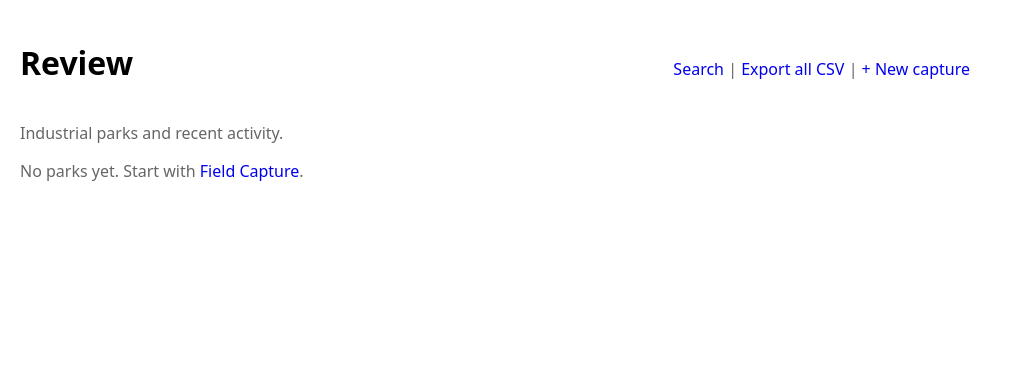
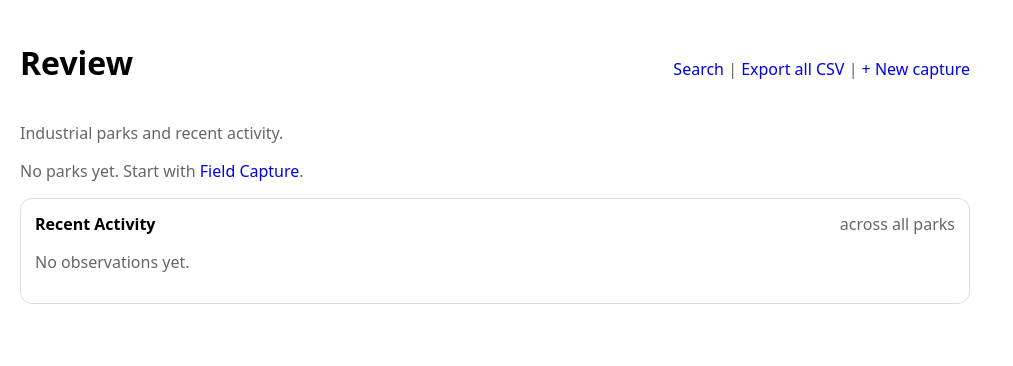
Before and after one commit to AengusMcGuinness/powertown-mvp, a FastAPI app: page /review in a window 1280 px wide. Shown: the top 366 px of the page, without its empty margins (0-1013 px from the left). Run offline with FastAPI, Linux system fonts and the light colour scheme; data that the repository does not hold is empty.

Commit message:
Add global activity feed to review home

```diff
--- a/backend/app/routes/ui.py
+++ b/backend/app/routes/ui.py
@@ -56,6 +56,66 @@ def review_home(request: Request, db: Session = Depends(get_db)):
             }
         )
 
+    # Global recent activity (last 15 observations across all parks)
+    recent_activity = []
+
+    recent_obs = (
+        db.query(models.Observation)
+        .order_by(models.Observation.created_at.desc())
+        .limit(15)
+        .all()
+    )
+
+    if recent_obs:
+        # Load buildings and parks for lookup
+        building_ids = [o.building_id for o in recent_obs]
+
+        buildings = (
+            db.query(models.Building)
+            .filter(models.Building.id.in_(building_ids))
+            .all()
+        )
+        buildings_by_id = {b.id: b for b in buildings}
+
+        park_ids = [b.industrial_park_id for b in buildings]
+        parks = (
+            db.query(models.IndustrialPark)
+            .filter(models.IndustrialPark.id.in_(park_ids))
+            .all()
+        )
+        parks_by_id = {p.id: p for p in parks}
+
+        # Media counts per observation (optional but very useful)
+        obs_ids = [o.id for o in recent_obs]
+        media_counts = {}
+        photo_counts = {}
+
+        media = (
+            db.query(models.MediaAsset.observation_id, models.MediaAsset.media_type)
+            .filter(models.MediaAsset.observation_id.in_(obs_ids))
+            .all()
+        )
+
+        for oid, mtype in media:
+            media_counts[oid] = media_counts.get(oid, 0) + 1
+            if (mtype or "").lower() == "photo":
+                photo_counts[oid] = photo_counts.get(oid, 0) + 1
+
+        for o in recent_obs:
+            b = buildings_by_id.get(o.building_id)
+            p = parks_by_id.get(b.industrial_park_id) if b else None
+
+            recent_activity.append(
+                {
+                    "observation": o,
+                    "building": b,
+                    "park": p,
+                    "snippet": _truncate(o.note_text, 200),
+                    "media_count": media_counts.get(o.id, 0),
+                    "photo_count": photo_counts.get(o.id, 0),
+                }
+            )
+
     from fastapi.templating import Jinja2Templates
     templates = Jinja2Templates(directory="backend/app/templates")
 
@@ -64,6 +124,7 @@ def review_home(request: Request, db: Session = Depends(get_db)):
         {
             "request": request,
             "park_cards": park_cards,
+            "recent_activity": recent_activity,
         },
     )
 
--- a/backend/app/templates/review_home.html
+++ b/backend/app/templates/review_home.html
@@ -28,7 +28,46 @@
 
     {% if park_cards|length == 0 %}
       <p class="muted">No parks yet. Start with <a href="/capture">Field Capture</a>.</p>
-    {% endif %}
+      {% endif %}
+
+      <div class="card">
+  <div style="display:flex; justify-content: space-between; align-items: baseline;">
+    <div><strong>Recent Activity</strong></div>
+    <div class="muted">across all parks</div>
+  </div>
+
+  {% if recent_activity|length == 0 %}
+    <p class="muted">No observations yet.</p>
+  {% endif %}
+
+  {% for a in recent_activity %}
+    <div style="margin-top: 12px; padding-top: 12px; border-top: 1px solid #eee;">
+      <div class="muted">
+        {{ a.observation.created_at }}
+        {% if a.park %}
+          — <a href="/review/parks/{{ a.park.id }}"><strong>{{ a.park.name }}</strong></a>
+        {% endif %}
+        {% if a.building %}
+          — <a href="/review/buildings/{{ a.building.id }}">{{ a.building.name }}</a>
+        {% endif %}
+
+        {% if a.media_count and a.media_count > 0 %}
+          <span class="muted"> · </span>
+          <span>📎 {{ a.media_count }}</span>
+          {% if a.photo_count and a.photo_count > 0 %}
+            <span class="muted">(📷 {{ a.photo_count }})</span>
+          {% endif %}
+        {% endif %}
+      </div>
+
+      {% if a.snippet %}
+        <div style="margin-top: 6px;">{{ a.snippet }}</div>
+      {% else %}
+        <div class="muted" style="margin-top: 6px;">(no notes)</div>
+      {% endif %}
+    </div>
+  {% endfor %}
+</div>
 
     {% for c in park_cards %}
       <div class="card">
```
